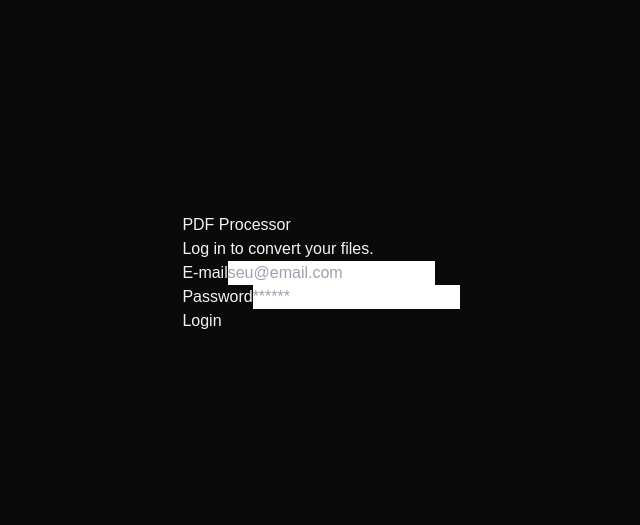
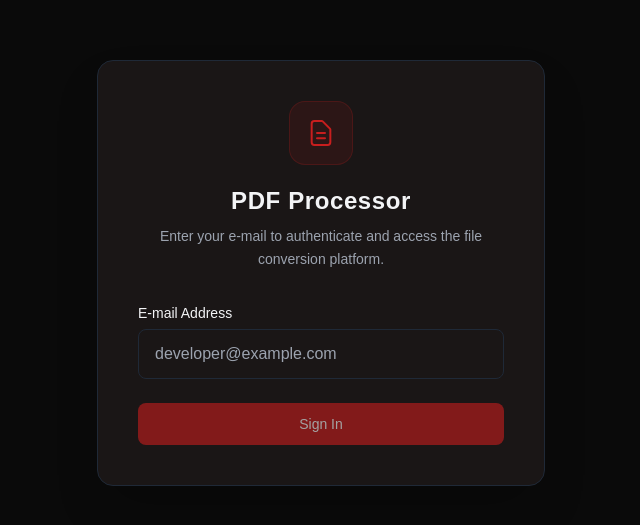
Before and after one commit to oligregz/pdf-processor, an Angular app in the folder interface/: page /login in a window 1280 px wide. Shown: the part 127-652 px from the top of the page, without its empty margins (319-959 px from the left). Built offline with nearby package versions, Linux system fonts and the light colour scheme.

Commit message:
fix(interaface/login): adjust login logic for set request and redirection to upload

```diff
--- a/interface/src/app/features/auth/login/login.component.html
+++ b/interface/src/app/features/auth/login/login.component.html
@@ -1,44 +1,43 @@
-<div class="login-container">
-  <div class="login-card">
-    <h2>PDF Processor</h2>
-    <p>Log in to convert your files.</p>
+<div class="w-full max-w-md bg-dark-surface border border-gray-800 rounded-2xl shadow-2xl p-8 sm:p-10 animate-in fade-in zoom-in-95 duration-500">
 
-    <form [formGroup]="loginForm" (ngSubmit)="onSubmit()">
+  <div class="flex flex-col items-center mb-8">
+    <div class="w-16 h-16 bg-crimson/10 text-crimson rounded-2xl flex items-center justify-center mb-5 border border-crimson/20">
+      <svg class="w-8 h-8" fill="none" viewBox="0 0 24 24" stroke="currentColor">
+        <path stroke-linecap="round" stroke-linejoin="round" stroke-width="1.5" d="M9 12h6m-6 4h6m2 5H7a2 2 0 01-2-2V5a2 2 0 012-2h5.586a1 1 0 01.707.293l5.414 5.414a1 1 0 01.293.707V19a2 2 0 01-2 2z" />
+      </svg>
+    </div>
+    <h2 class="text-2xl font-bold text-text-main tracking-wide">PDF Processor</h2>
+    <p class="text-text-muted mt-2 text-center text-sm leading-relaxed">
+      Enter your e-mail to authenticate and access the file conversion platform.
+    </p>
+  </div>
 
-      <div class="form-group">
-        <label for="email">E-mail</label>
-        <input
-          id="email"
-          type="email"
-          formControlName="email"
-          placeholder="seu@email.com"
-        >
-        <div class="error" *ngIf="loginForm.get('email')?.touched && loginForm.get('email')?.invalid">
-          Invalid E-mail.
-        </div>
+  <form (ngSubmit)="onSubmit()" class="flex flex-col gap-6">
+
+    <app-input
+      type="email"
+      label="E-mail Address"
+      placeholder="developer@example.com"
+      [(value)]="email"
+      [errorMessage]="emailError()"
+      [disabled]="isLoading()"
+    ></app-input>
+
+    @if (errorMessage()) {
+      <div class="p-3 bg-status-error/10 border border-status-error/20 rounded-lg text-status-error text-sm text-center animate-in slide-in-from-top-2">
+        {{ errorMessage() }}
       </div>
+    }
 
-      <div class="form-group">
-        <label for="password">Password</label>
-        <input
-          id="password"
-          type="password"
-          formControlName="password"
-          placeholder="******"
-        >
-        <div class="error" *ngIf="loginForm.get('password')?.touched && loginForm.get('password')?.invalid">
-          The password must be at least 6 characters long.
-        </div>
-      </div>
+    <app-button
+      type="submit"
+      variant="primary"
+      [fullWidth]="true"
+      [isLoading]="isLoading()"
+      [disabled]="email().length === 0 || !isEmailValid()"
+    >
+      Sign In
+    </app-button>
 
-      <div class="error-banner" *ngIf="errorMessage">
-        {{ errorMessage }}
-      </div>
-
-      <button type="submit" [disabled]="loginForm.invalid || isLoading">
-        {{ isLoading ? 'Entering...' : 'Login' }}
-      </button>
-
-    </form>
-  </div>
+  </form>
 </div>
--- a/interface/src/app/features/auth/login/login.component.ts
+++ b/interface/src/app/features/auth/login/login.component.ts
@@ -1,49 +1,57 @@
-import { Component } from '@angular/core';
-import { CommonModule } from '@angular/common';
-import { ReactiveFormsModule, FormBuilder, FormGroup, Validators } from '@angular/forms';
+import { Component, computed, inject, signal } from '@angular/core';
 import { Router } from '@angular/router';
+import { FormsModule } from '@angular/forms';
+
 import { AuthService } from '../auth';
+import { InputComponent } from '../../../shared/components/input/input.component';
+import { ButtonComponent } from '../../../shared/components/button/button.component';
+import { ILoginRequest } from '../../../shared/common/types/auth.type';
 
 @Component({
   selector: 'app-login',
   standalone: true,
-  imports: [CommonModule, ReactiveFormsModule],
-  templateUrl: './login.component.html',
-  styleUrl: './login.component.scss'
+  imports: [InputComponent, ButtonComponent, FormsModule],
+  templateUrl: './login.component.html'
 })
 export class LoginComponent {
-  loginForm: FormGroup;
-  isLoading = false;
-  errorMessage = '';
+  private authService = inject(AuthService);
+  private router = inject(Router);
 
-  constructor(
-    private fb: FormBuilder,
-    private authService: AuthService,
-    private router: Router
-  ) {
-    this.loginForm = this.fb.group({
-      email: ['', [Validators.required, Validators.email]],
-      password: ['', [Validators.required, Validators.minLength(6)]]
-    });
-  }
+  public email = signal<string>('');
+  public isLoading = signal<boolean>(false);
+  public errorMessage = signal<string | null>(null);
 
-  onSubmit() {
-    if (this.loginForm.invalid) {
-      return;
+  public isEmailValid = computed<boolean>(() => {
+    const emailValue = this.email();
+    if (emailValue.length === 0) return false;
+    const emailRegex = /^[^\s@]+@[^\s@]+\.[^\s@]+$/;
+    return emailRegex.test(emailValue);
+  });
+
+  public emailError = computed<string | null>(() => {
+    if (this.email().length > 0 && !this.isEmailValid()) {
+      return 'Invalid e-mail format.';
     }
+    return null;
+  });
 
-    this.isLoading = true;
-    this.errorMessage = '';
+  public onSubmit(): void {
+    if (!this.isEmailValid()) return;
 
-    this.authService.login(this.loginForm.value).subscribe({
-      next: (res) => {
-        this.isLoading = false;
+    this.isLoading.set(true);
+    this.errorMessage.set(null);
+
+    const payload: ILoginRequest = { email: this.email() };
+
+    this.authService.login(payload).subscribe({
+      next: () => {
+        this.isLoading.set(false);
         this.router.navigate(['/upload']);
       },
       error: (err) => {
-        this.isLoading = false;
         console.error('Login error:', err);
-        this.errorMessage = 'Incorect credentials';
+        this.isLoading.set(false);
+        this.errorMessage.set('Authentication failed. Please verify your e-mail.');
       }
     });
   }
```
